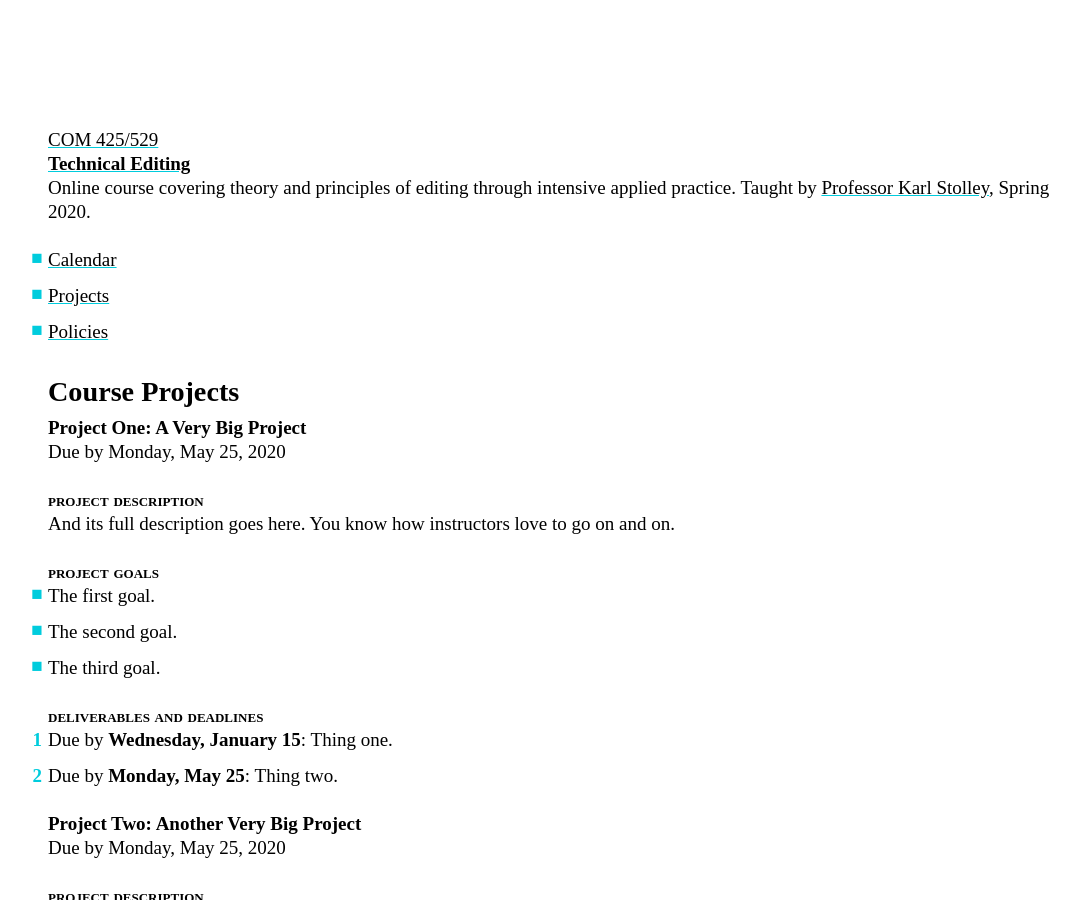
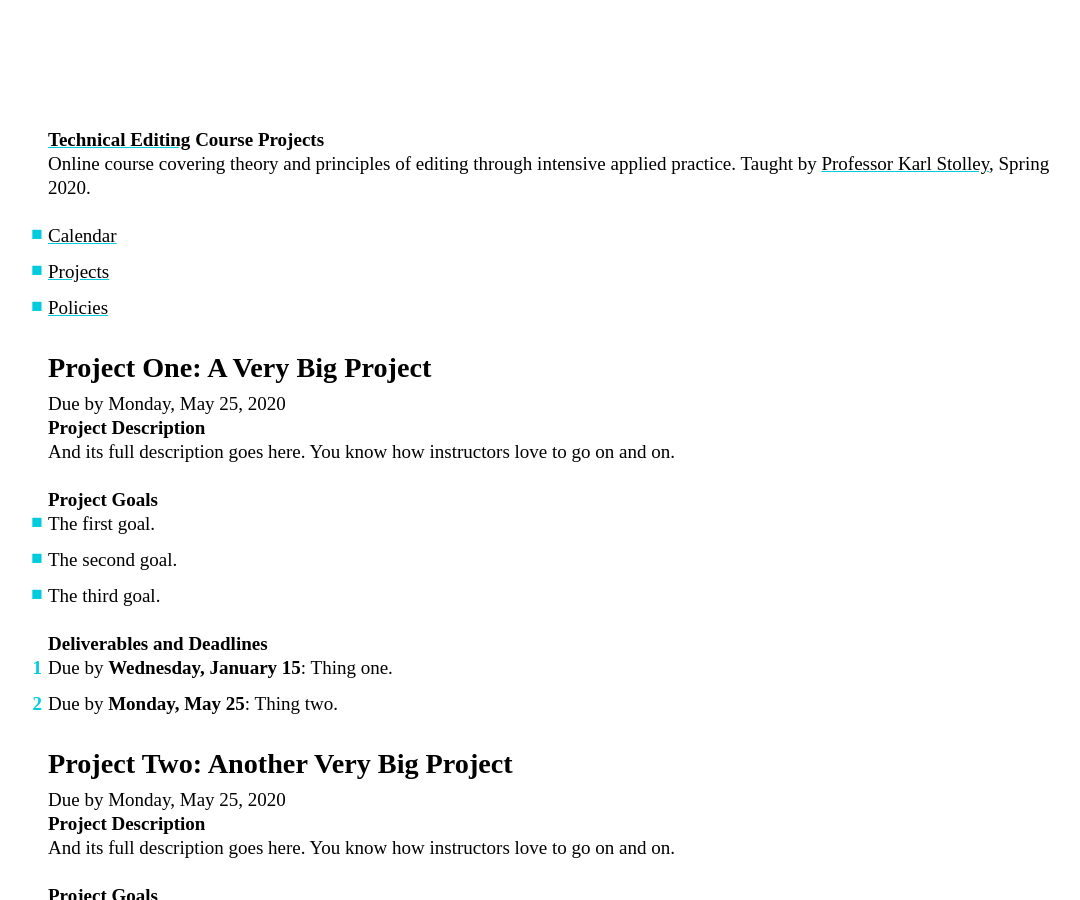
Before and after one commit to karlstolley/jekyll-theme-course, a Jekyll site: the page built from projects/index.md, in a window 1280 px wide and 900 px high. Shown: the whole window, without its empty margins (80-1160 px from the left). Built offline with Jekyll 4.4.1, drawn with Linux system fonts in a browser that asks for light colours; some web fonts are replaced.

Commit message:
Reconfigure heading levels and semantics

```diff
--- a/_layouts/calendar.html
+++ b/_layouts/calendar.html
@@ -20,9 +20,9 @@ layout: default
     {% else %}
       <header>
     {% endif %}
-      <h3>
+      <h2>
         {{ week.theme | escape }}
-      </h3>
+      </h2>
       <small>Week&nbsp;{{ util.spelled_nums[week_int] }}</small>
     </header>
     {% for meeting in week.meetings %}
@@ -34,7 +34,7 @@ layout: default
       {% else %}
         {% capture dateline %}Discussion Topics for the Week of {{ entry.begins | date: "%B %e" }}{% endcapture %}
       {% endif %}
-      <h4>{{ dateline }}{% if meeting.video %} <a href="{{ meeting.video }}">Video</a>{% endif %}</h4>
+      <h3>{{ dateline }}{% if meeting.video %} <a href="{{ meeting.video }}">Video</a>{% endif %}</h3>
       <ol>
         {% for item in meeting.agenda %}
           <li>{{ item | markdownify | remove: "<p>" | remove: "</p>" | strip_newlines }}</li>
--- a/_layouts/default.html
+++ b/_layouts/default.html
@@ -16,10 +16,10 @@
 </head>
 <body>
 <header id="header">
-  <a rel="home" href="{{ site.url }}{{ site.baseurl }}">
-    <small>{{ course.number }}</small>
-    <h1>{{ course.title}}</h1>
-  </a>
+  <h1>
+    <a rel="home" href="{{ site.url }}{{ site.baseurl }}">{{ course.title}}</a>
+    <small>{{ page.title }}</small>
+  </h1>
   <p class="tagline">
     {% if course.tagline %}{{ course.tagline }}{% endif %}
     Taught by <a href="#instructor">{{ instructor.title }} {{ instructor.name }}</a>,
@@ -40,13 +40,7 @@
   </nav>
 </header>
 <main id="content">
-  <section class="primary">
-    <header>
-      <h2>{{ page.title }}</h2>
-    </header>
-
-    {{ content }}
-  </section>
+  {{ content }}
 </main>
 
 <aside id="instructor">
--- a/_layouts/policies.html
+++ b/_layouts/policies.html
@@ -8,7 +8,9 @@ layout: default
   {% assign filename = policy.path | split: "/" %}
   {% assign slug = filename[1] | remove: ".md" %}
   <article id="{{ slug }}">
-    <h3>{{ policy.title }}</h3>
+    <header>
+      <h2>{{ policy.title }}</h2>
+    </header>
     {{ policy.content }}
   </article>
 {% endif %}
--- a/_layouts/projects.html
+++ b/_layouts/projects.html
@@ -14,19 +14,19 @@ layout: default
   {% else %}
     <header>
   {% endif %}
-    <h3>Project {{ site.data.utility.spelled_nums[forloop.index] }}: {{ project.title }}</h3>
-    <p>Due by {{ project.due_date | date: "%A, %B %-d, %Y"}}</p>
+    <h2>Project {{ site.data.utility.spelled_nums[forloop.index] }}: {{ project.title }}</h2>
+    <small>Due by {{ project.due_date | date: "%A, %B %-d, %Y"}}</small>
   </header>
 
   <section class="description">
-    <h4>Project Description</h4>
+    <h3>Project Description</h3>
     {{ project.content }}
   </section>
 
   {% unless project.preview %}
   {% if project.goals %}
   <section class="goals">
-  <h4>Project Goals</h4>
+    <h3>Project Goals</h3>
     <ul>
     {% for goal in project.goals %}
       <li>{{ goal | markdownify | remove: "<p>" | remove: "</p>" | strip_newlines }}</li>
@@ -36,7 +36,7 @@ layout: default
   {% endif %}
   {% if project.deliverables %}
   <section class="deliverables">
-    <h4>Deliverables and Deadlines</h4>
+    <h3>Deliverables and Deadlines</h3>
     <ol>
     {% for deliverable in project.deliverables %}
       <li>
@@ -57,7 +57,7 @@ layout: default
   {% endif %}
   {% if project.requirements %}
   <section class="requirements">
-    <h4>Project Requirements</h4>
+    <h3>Project Requirements</h3>
     <ol>
       {% for requirement in project.requirements %}
       <li>{{ requirement | markdownify | remove: "<p>" | remove: "</p>" | strip_newlines }}</li>
```
